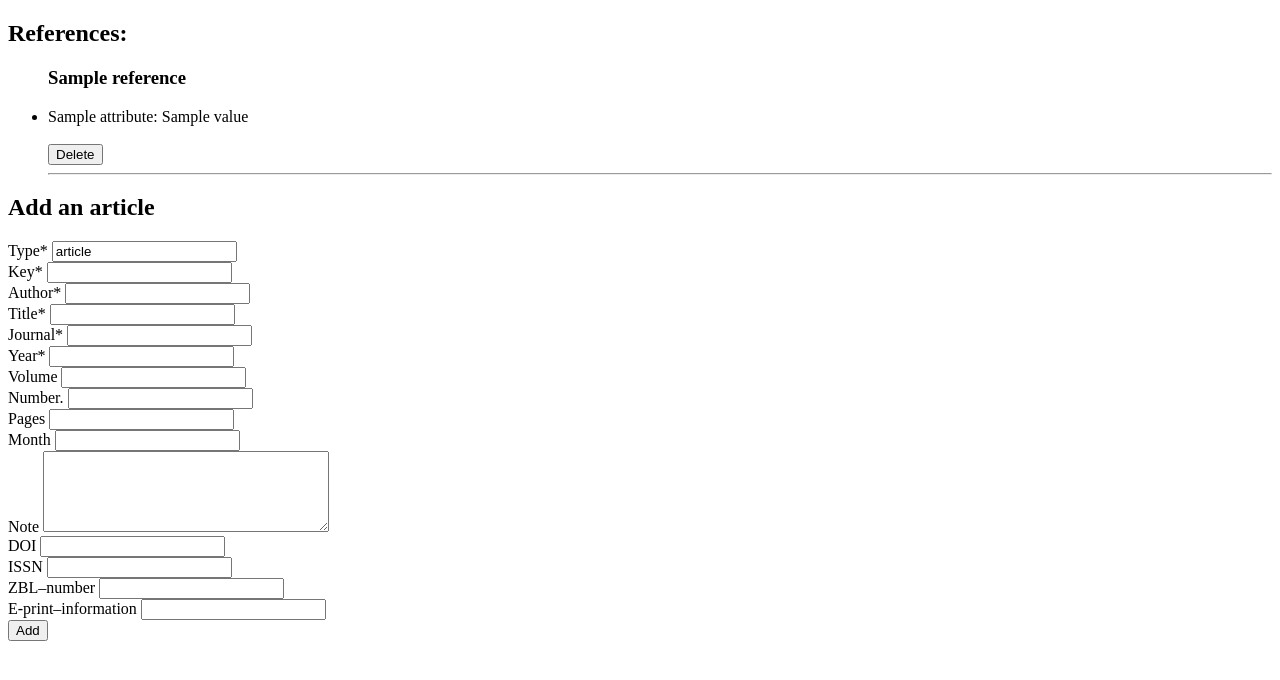
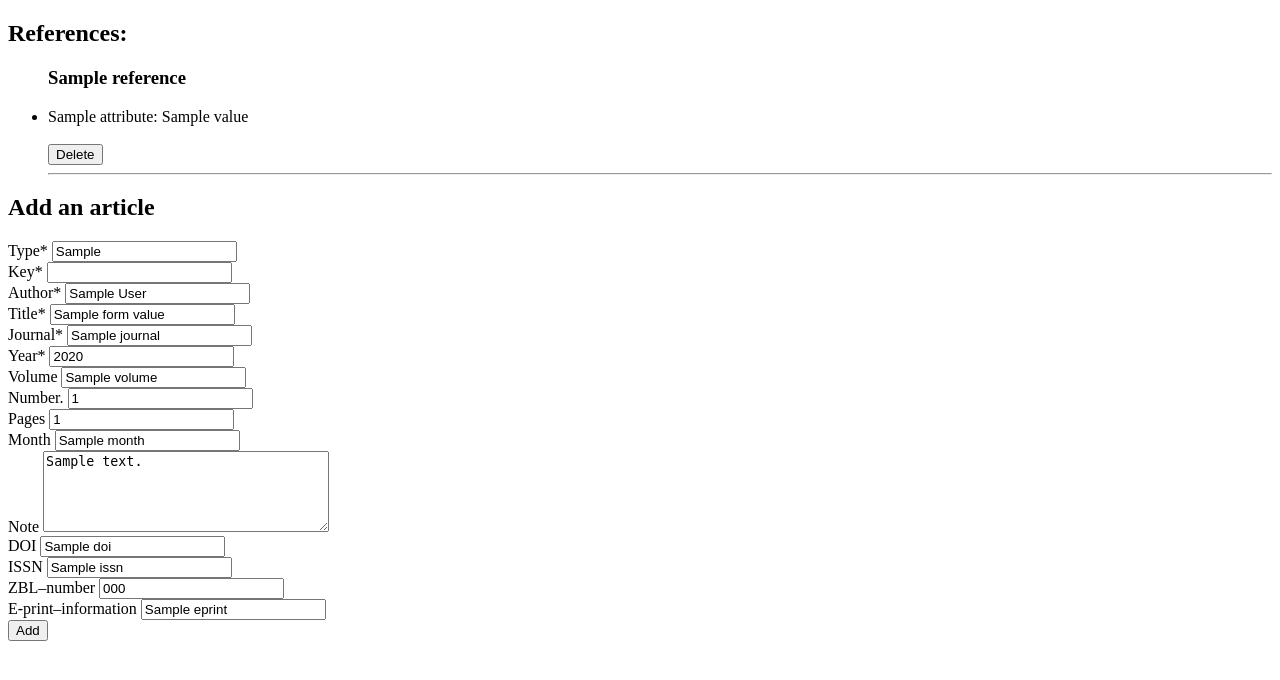
Before and after one commit to Petuuu/ohtu-miniprojekti, a Flask app: template src/templates/index.html in a window 1280 px wide. Shown: the top 680 px of the page. Run offline with Flask 3, Linux system fonts and the light colour scheme; the template is opened without the code that fills it: most values are stand-ins (such as "Sample title", 1, 10 or a date in 2020).

Commit message:
refactor(app): information stay in form when there's input validation

```diff
--- a/src/app.py
+++ b/src/app.py
@@ -9,7 +9,7 @@ from services.reference_service import reference_service
 @app.route("/")
 def index():
     references = reference_service.get_references()
-    return render_template("index.html", references=references)
+    return render_template("index.html", references=references, form_values={})
 
 
 @app.route("/add_reference", methods=["POST"])
@@ -58,6 +58,10 @@ def add_reference():
         reference_service.create_reference(args)
     except ValueError:
         flash("Input was too long")
+        references = reference_service.get_references()
+        return render_template(
+            "index.html", references=references, form_values=args
+        )
 
     return redirect("/")
 
--- a/src/templates/index.html
+++ b/src/templates/index.html
@@ -40,64 +40,65 @@
 
 <form action="/add_reference" method="post">
     <label for="entry_type">Type*</label>
-    <input type="text" id="entry_type" name="entry_type" value="article" required>
+    <input type="text" id="entry_type" name="entry_type"
+        value="{{ form_values.get('entry_type', 'article') }}" required>
     <br />
 
     <label for="key">Key*</label>
-    <input type="text" id="key" name="key" required>
+    <input type="text" id="key" name="key" value="{{ form_values.get('key', '') or '' }}" required>
     <br />
 
     <label for="author">Author*</label>
-    <input type="text" id="author" name="author" required>
+    <input type="text" id="author" name="author" value="{{ form_values.get('author', '') }}" required>
     <br />
 
     <label for="title">Title*</label>
-    <input type="text" id="title" name="title" required>
+    <input type="text" id="title" name="title" value="{{ form_values.get('title', '') }}" required>
     <br />
 
     <label for="journal">Journal*</label>
-    <input type="text" id="journal" name="journal" required>
+    <input type="text" id="journal" name="journal" value="{{ form_values.get('journal', '') }}" required>
     <br />
 
     <label for="year">Year*</label>
-    <input type="text" id="year" name="year" required>
+    <input type="text" id="year" name="year" value="{{ form_values.get('year', '') }}" required>
     <br />
 
     <label for="volume">Volume</label>
-    <input type="text" id="volume" name="volume">
+    <input type="text" id="volume" name="volume" value="{{ form_values.get('volume', '') }}">
     <br />
 
     <label for="number">Number.</label>
-    <input type="text" id="number" name="number">
+    <input type="text" id="number" name="number" value="{{ form_values.get('number', '') }}">
     <br />
 
     <label for="pages">Pages</label>
-    <input type="text" id="pages" name="pages">
+    <input type="text" id="pages" name="pages" value="{{ form_values.get('pages', '') }}">
     <br />
 
     <label for="month">Month</label>
-    <input type="text" id="month" name="month">
+    <input type="text" id="month" name="month" value="{{ form_values.get('month', '') }}">
     <br />
 
     <label for="note">Note</label>
     <textarea id="note" name="note"
-        rows="5" cols="33"></textarea>
+        rows="5" cols="33">{{ form_values.get('note', '') }}</textarea>
     <br />
 
     <label for="doi">DOI</label>
-    <input type="text" id="doi" name="doi">
+    <input type="text" id="doi" name="doi" value="{{ form_values.get('doi', '') }}">
     <br />
 
     <label for="issn">ISSN</label>
-    <input type="text" id="issn" name="issn">
+    <input type="text" id="issn" name="issn" value="{{ form_values.get('issn', '') }}">
     <br />
 
     <label for="zblnumber">ZBL&ndash;number</label>
-    <input type="text" id="zblnumber" name="zblnumber">
+    <input type="text" id="zblnumber" name="zblnumber" value="{{ form_values.get('zblnumber', '') }}">
     <br />
 
     <label for="eprint">E-print&ndash;information</label>
-    <input type="text" id="eprint" name="eprint">
+    <input type="text" id="eprint" name="eprint" value="{{ form_values.get('eprint', '') }}">
     <br />
 
     <input type="submit" id="submit" name="submit" value="Add" />
```
